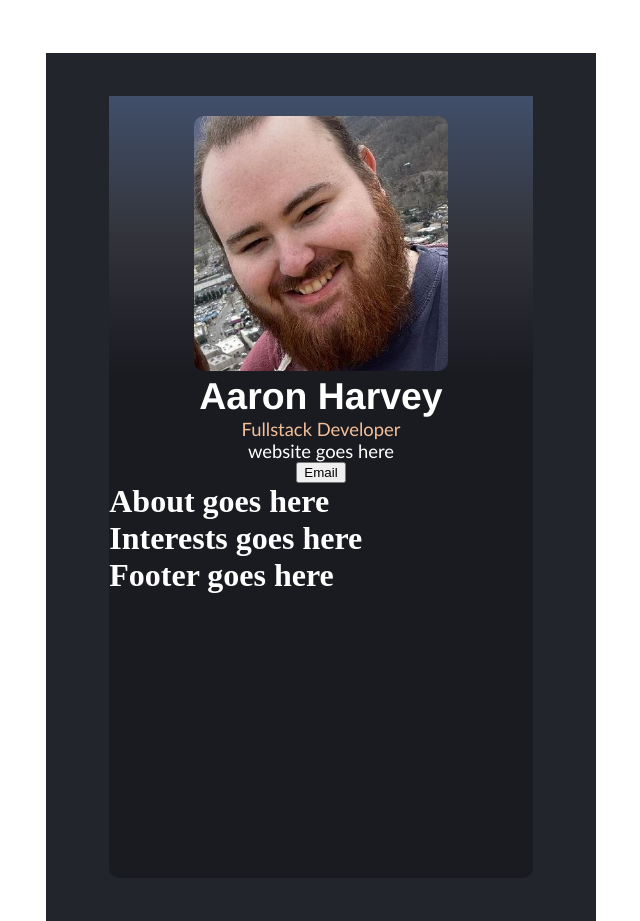
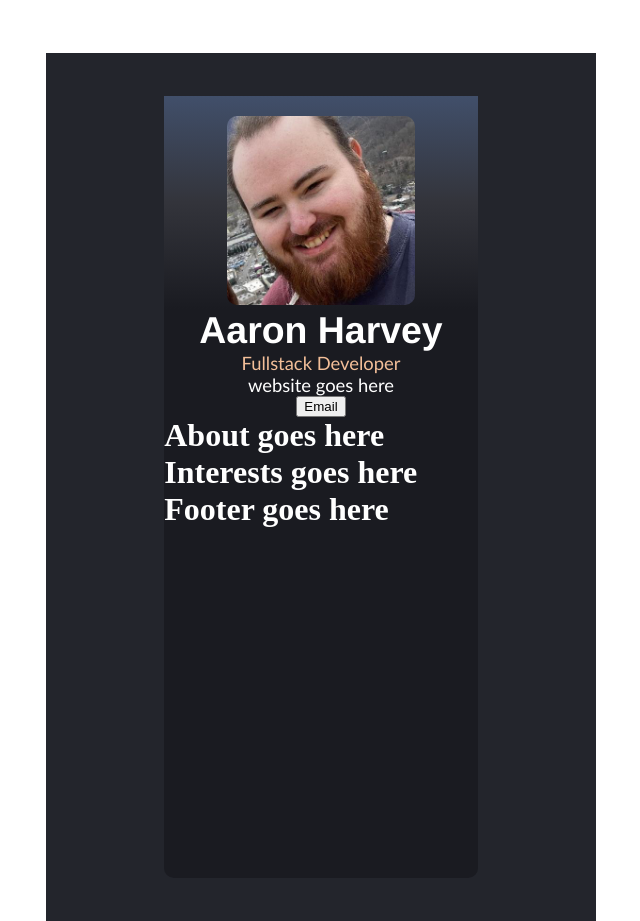
Before and after one commit to AaronJHarvey/React-Digital-Business-Card, a React (Vite) app: page / in a window 1280 px wide. Shown: the whole page, without its empty margins (19-659 px from the left). Built offline with nearby package versions, Linux system fonts and the light colour scheme.

Commit message:
Changes size of inner card

```diff
--- a/src/index.css
+++ b/src/index.css
@@ -20,7 +20,7 @@
 .card-inner {
 	border-radius: 10px;
 	height: 90%;
-	width: 77%;
+	width: 57%;
 	color: white;
 	background-color: #1a1b21;
 }
@@ -61,4 +61,6 @@
 	color: #f3bf99;
 }
 
+/* Info Section Buttons */
+
 /* About section Design  */
```
